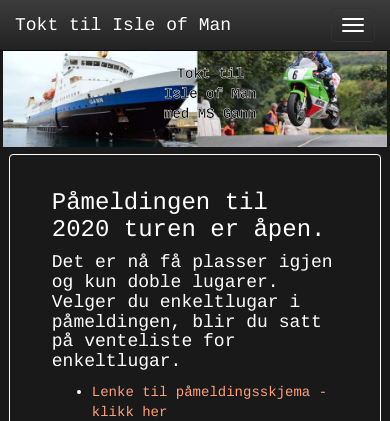
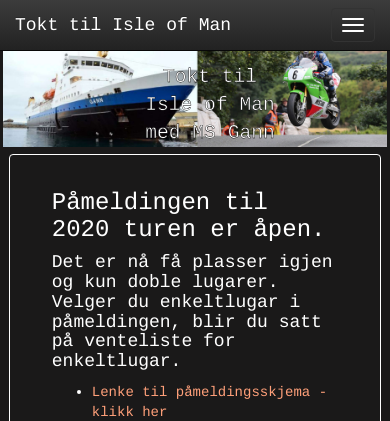
Before and after one commit to knut-erik/tkmanx, a PHP site: page / in a window 390 px wide. Shown: the top 421 px of the page. Run offline with PHP 8.4, Linux system fonts and the light colour scheme; some libraries are stand-ins or nearby versions.

Commit message:
Fixed font

```diff
--- a/web/banner.php
+++ b/web/banner.php
@@ -1,5 +1,5 @@
 <div class="container-fluid TKBanner" >
-    <div class="row">
+    <div class="row ">
         <div class="col-xs-12">
             <div class="TKFont TKBannerText">
                 Tokt til<br/>Isle of Man<br/>med MS Gann
--- a/web/css/tk.css
+++ b/web/css/tk.css
@@ -104,21 +104,19 @@ a {
     height: 60%;
     top: 20%;
     font-size: 420%;
-    -webkit-text-stroke-width: 2px;
-    -webkit-text-stroke-color: #ffffff;
-    color: #000000 !important;
+    -webkit-text-stroke-width: 0.02em;
+    -webkit-text-stroke-color: #000000;
+    color: #FFFFFF !important;
     text-align: center;
-    font-weight: bold;
-    /*background-color: rgba(239, 245, 239, 0.4);*/
+}
 
-}
 
 /** iPad and such **/
 @media (max-width:812px) {
 
     .TKBannerText {
         font-size: 260%;
-        -webkit-text-stroke-width: 1px;
+        -webkit-text-stroke-width: 0.02em;
         top: 20%;
     }
 }
@@ -126,20 +124,11 @@ a {
 @media (max-width:414px) {
 
     .TKBannerText {
-        font-size: 100%;
-        -webkit-text-stroke-width: 0.5px;
+        font-size: 140%;
+        -webkit-text-stroke-width: 0.02em;
         top: 25%;
     }
 
-}
-
-
-
-
-.TKBackNorway {
-    opacity: 0.5;
-    margin-top: 18%;
-    pointer-events: none;
 }
 
 .TKPanel {
```
